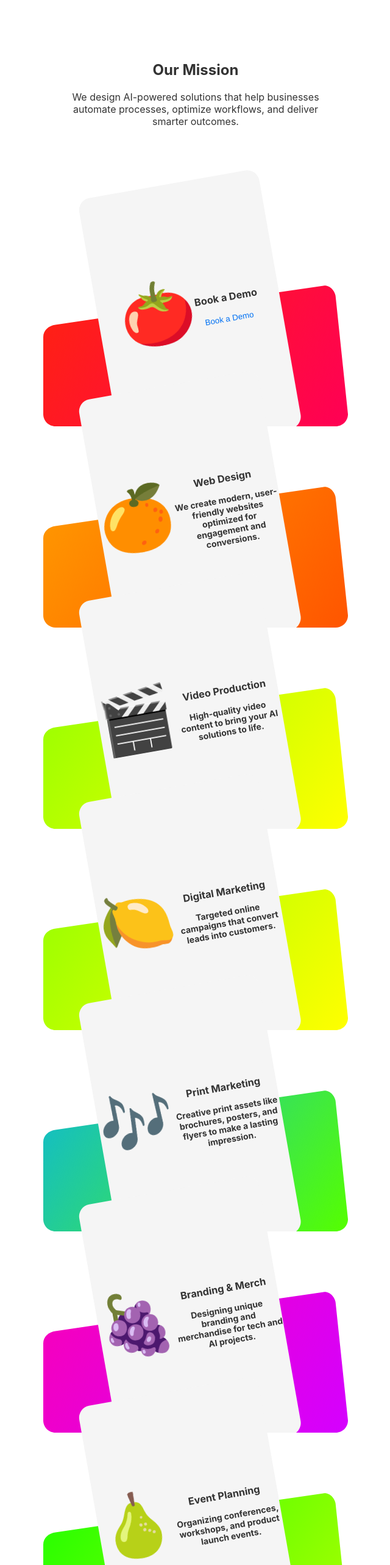
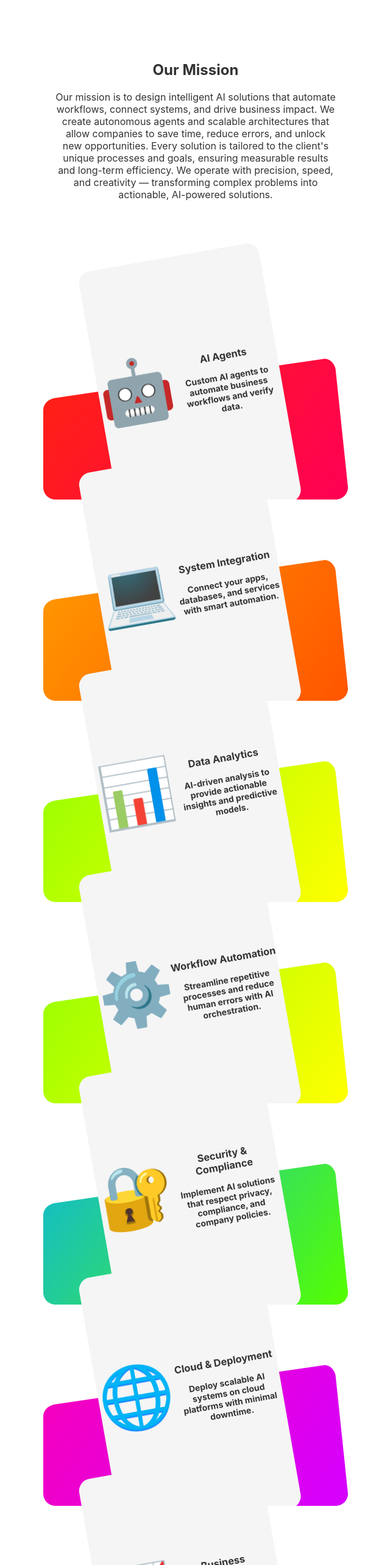
Before and after one commit to martinantoniorecords/my-react-app, a React (Create React App) app: page / in a window 1280 px wide. Shown: the top 2566 px of the page at 61% size, without its empty margins (319-959 px from the left). Built offline with nearby package versions, Linux system fonts and the light colour scheme.

Commit message:
Update App.tsx: AI Solutions Architect text

```diff
--- a/src/App.tsx
+++ b/src/App.tsx
@@ -68,6 +68,42 @@ function PaymentPage() {
   );
 }
 
+// AI Solutions Project Page
+function AIProjectsPage() {
+  return (
+    <div>
+      <h2>AI Solutions</h2>
+      <h1>Empower Your Business with Intelligent Automation</h1>
+
+      <p>🎯 <strong>What we offer:</strong></p>
+      <p>
+        We build AI agents, automate complex workflows, and integrate smart solutions into your business ecosystem.
+        From data verification to process orchestration, we provide scalable, reliable AI systems.
+      </p>
+
+      <p>🔑 <strong>Key Benefits:</strong></p>
+      <ul>
+        <li>Automated workflows: Reduce manual tasks and errors with intelligent agents.</li>
+        <li>Data-driven insights: Real-time analysis to make informed decisions.</li>
+        <li>Custom integrations: Connect your existing systems with AI solutions seamlessly.</li>
+        <li>Enhanced user experience: Automate notifications, onboarding, and client interactions.</li>
+      </ul>
+
+      <p>🌟 <strong>Who it's for:</strong></p>
+      <ul>
+        <li>Businesses looking to streamline operations.</li>
+        <li>Startups wanting to deploy AI-powered services quickly.</li>
+        <li>Enterprises aiming for digital transformation and efficiency.</li>
+      </ul>
+
+      <p>🚀 <strong>Why choose us:</strong></p>
+      <p>
+        Our AI solutions are practical, robust, and tailored to your business goals. We combine cutting-edge technology with human expertise to deliver measurable results and long-term scalability.
+      </p>
+    </div>
+  );
+}
+
 // Main App Component
 export default function App() {
   const [showPayment, setShowPayment] = useState(false);
@@ -84,7 +120,10 @@ export default function App() {
       }
     };
     document.head.appendChild(script);
-    return () => { document.head.removeChild(script); };
+
+    return () => {
+      document.head.removeChild(script);
+    };
   }, []);
 
   return (
@@ -92,7 +131,12 @@ export default function App() {
       <div style={container}>
         <div style={missionSection}>
           <h2>Our Mission</h2>
-          <p>We design AI-powered solutions that help businesses automate processes, optimize workflows, and deliver smarter outcomes.</p>
+          <p>
+            Our mission is to design intelligent AI solutions that automate workflows, connect systems, and drive business impact.
+            We create autonomous agents and scalable architectures that allow companies to save time, reduce errors, and unlock new opportunities.
+            Every solution is tailored to the client's unique processes and goals, ensuring measurable results and long-term efficiency.
+            We operate with precision, speed, and creativity — transforming complex problems into actionable, AI-powered solutions.
+          </p>
         </div>
 
         {services.map(([emoji, hueA, hueB, service, description], i) => (
@@ -110,6 +154,7 @@ export default function App() {
 
         <Routes>
           <Route path="/payment" element={<PaymentPage />} />
+          <Route path="/ai-projects" element={<AIProjectsPage />} />
           <Route path="/contact" element={<ContactForm />} />
           <Route path="/Promo" element={<Promo />} />
         </Routes>
@@ -117,14 +162,16 @@ export default function App() {
         <div id="paypal-container" style={{ marginTop: 80, textAlign: 'center' }} />
 
         <div style={{ textAlign: 'center', marginTop: 120 }}>
-          <a href="mailto:info@martitony.com" style={{ margin: '0 1rem', color: '#0070f3' }}>Contact</a>
+          <Link to="/contact" style={{ margin: '0 1rem' }}>Contact</Link>
         </div>
+
+        <div style={{ textAlign: 'center', fontSize: 10, color: '#777', marginTop: 40, paddingBottom: 30 }} />
       </div>
     </Router>
   );
 }
 
-// Card Component & Helpers
+// Card Component
 interface CardProps {
   emoji: string;
   hueA: number;
@@ -150,6 +197,7 @@ function Card({ emoji, hueA, hueB, i, service, description }: CardProps) {
   );
 }
 
+// Variants and Styles
 const cardVariants: Variants = {
   offscreen: { y: 300 },
   onscreen: { y: 50, rotate: -10, transition: { type: "spring", bounce: 0.4, duration: 0.8 } }
@@ -166,23 +214,14 @@ const textStyle = { textAlign: "center", color: "#333", fontSize: "14px", fontWe
 const showPaymentButtonStyle = { padding: "10px 20px", marginTop: "20px", backgroundColor: "#0070f3", color: "white", border: "none", borderRadius: "5px", cursor: "pointer", fontSize: "16px", fontWeight: "bold" } as const;
 const paymentPageContainerStyle = { marginTop: "100px", display: "flex", justifyContent: "center" } as const;
 
-// Updated services array
+// Services updated for AI Solutions Architect
 const services: [string, number, number, string, string | React.JSX.Element][] = [
-  [
-    "🍅",
-    340,
-    10,
-    "Book a Demo",
-    <a href="mailto:info@martitony.com">
-      <button style={{ background: 'none', border: 'none', color: '#0070f3', cursor: 'pointer' }}>
-        Book a Demo
-      </button>
-    </a>
-  ],
-  ["🍊", 20, 40, "Web Design", "We create modern, user-friendly websites optimized for engagement and conversions."],
-  ["🎬", 60, 90, "Video Production", "High-quality video content to bring your AI solutions to life."],
-  ["🍋", 60, 90, "Digital Marketing", "Targeted online campaigns that convert leads into customers."],
-  ["🎶", 100, 200, "Print Marketing", "Creative print assets like brochures, posters, and flyers to make a lasting impression."],
-  ["🍇", 290, 320, "Branding & Merch", "Designing unique branding and merchandise for tech and AI projects."],
-  ["🍐", 80, 120, "Event Planning", "Organizing conferences, workshops, and product launch events."],
+  ["🤖", 340, 10, "AI Agents", "Custom AI agents to automate business workflows and verify data."],
+  ["💻", 20, 40, "System Integration", "Connect your apps, databases, and services with smart automation."],
+  ["📊", 60, 90, "Data Analytics", "AI-driven analysis to provide actionable insights and predictive models."],
+  ["⚙️", 60, 90, "Workflow Automation", "Streamline repetitive processes and reduce human errors with AI orchestration."],
+  ["🔐", 100, 200, "Security & Compliance", "Implement AI solutions that respect privacy, compliance, and company policies."],
+  ["🌐", 290, 320, "Cloud & Deployment", "Deploy scalable AI systems on cloud platforms with minimal downtime."],
+  ["📈", 80, 120, "Business Optimization", "Optimize operations and resource allocation with AI-driven decisions."],
+  ["🧑‍💼", 0, 330, "Consulting & Training", <Link to="/ai-projects">Guidance and hands-on training for your team to implement AI solutions.</Link>],
 ];
```
